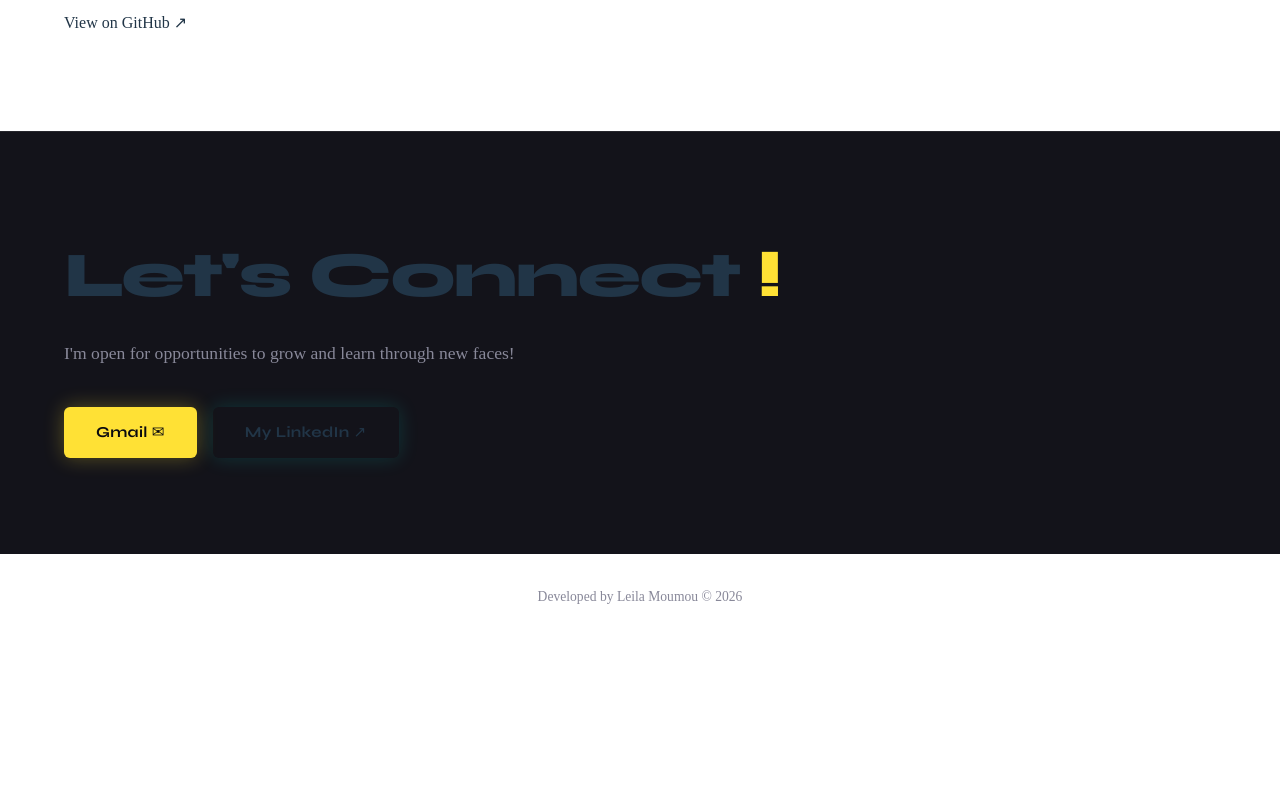
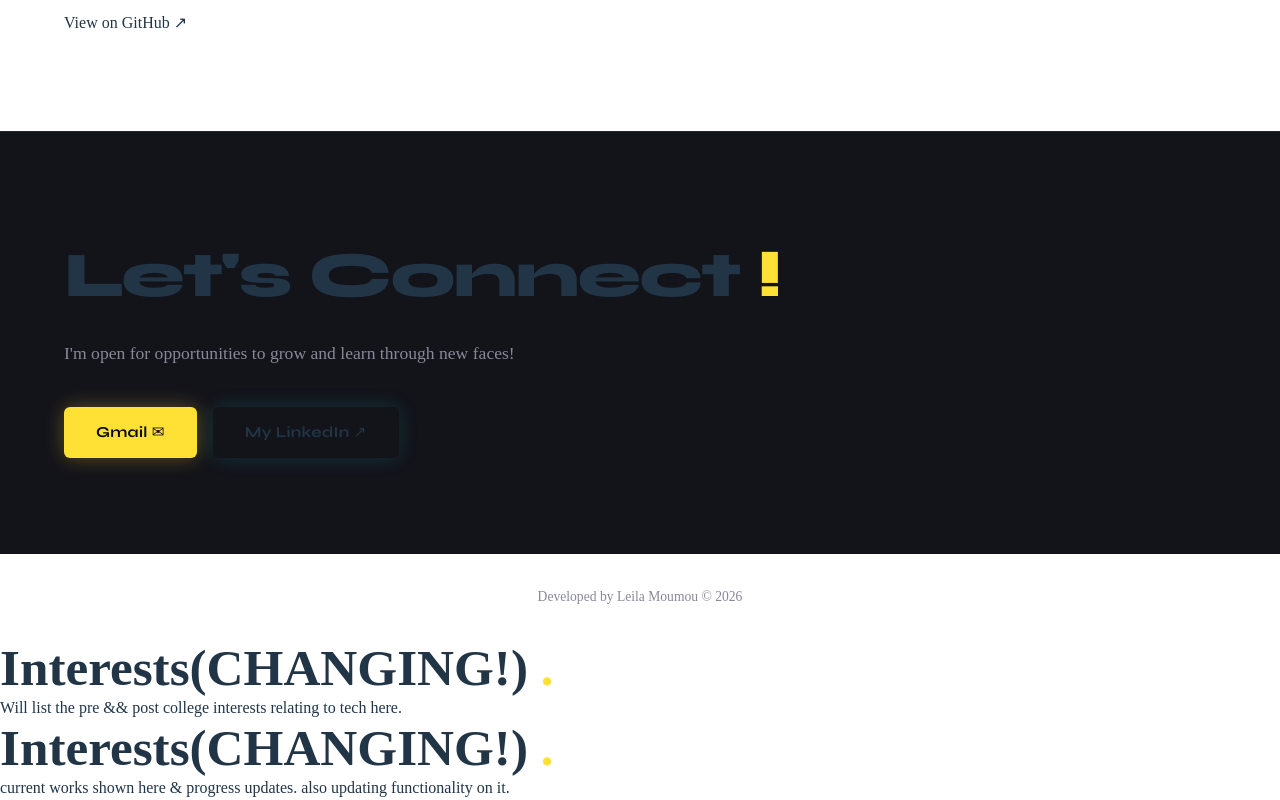
Before and after one commit to Leilamoumou/Leilamoumou, a React (Vite) app in the folder portfolio-website/: page / in a window 1280 px wide. Shown: the part 1688-2488 px from the top of the page. Before the commit the page ends 2328 px from the top, so only its background shows below. Built offline with nearby package versions, Linux system fonts and the light colour scheme.

Commit message:
testing section add

```diff
--- a/portfolio-website/src/App.jsx
+++ b/portfolio-website/src/App.jsx
@@ -74,8 +74,17 @@ const PROJECTS = [
     color: '#FF3CAC'
   }
 
+]
+//interests
+const INTERESTS=[
+  {},
+]
+//current works
+const CURRENTLY=[
+  {},
+]
 
-]
+// NAVBAR
 function Navbar(){
   const [scrolled, setScrolled] = useState(false)
     useEffect(()=> {
@@ -123,7 +132,7 @@ function Hero(){
                        I am currently a returning Tech Fellow for CodePath's Intermediate Cybersecurity course!
 
         </p>
-        <a href="#projects" className="hero__cta">See My Work Here!→</a>
+    <a href="#projects" className="hero__cta">See My Work Here!→</a>
     <a href="#interests" className="hero__cta">My Passions && Interests Pertaining To The Field→</a>
     <a href="#currently" className="hero__cta">Check Out What I'm Currently Up To→</a>
 
@@ -200,6 +209,55 @@ function Contact() {
   )
 }
 
+//function interests and current
+
+function Interests(){
+  return(
+    <section id= "interests"  className="interests">
+        <h1 className="section--title">
+        Interests(CHANGING!) <span className="section-title__dot">.</span>
+      </h1>
+      <p>
+        Will list the pre && post college interests relating to tech here.
+      </p>
+    </section>
+
+    /*
+     <section id= "projects" className="projects">
+      <h2 className="section--title">
+        Projects <span className="section-title__dot">.</span>
+      </h2>
+      <div className="projects__grid">
+        {PROJECTS.map(p => <ProjectCard key={p.id} project={p} /> )}
+      </div>
+    </section>
+    */
+  )
+}
+function Current(){
+  return (
+    <section id="currently" className="currently">
+       <h1 className="section--title">
+        Interests(CHANGING!) <span className="section-title__dot">.</span>
+      </h1>
+      <p>
+        current works shown here & progress updates. also updating functionality on it.
+      </p>
+    </section>
+    /*
+     <section id= "projects" className="projects">
+      <h2 className="section--title">
+        Projects <span className="section-title__dot">.</span>
+      </h2>
+      <div className="projects__grid">
+        {PROJECTS.map(p => <ProjectCard key={p.id} project={p} /> )}
+      </div>
+    </section>
+    */
+
+  )
+}
+
 function Footer(){
   return (
     <footer className="footer">
@@ -220,6 +278,8 @@ function App(){
       <Contact />
     </main>
     <Footer />
+    <Interests />
+    <Current />
     </>
   )
 }
```
